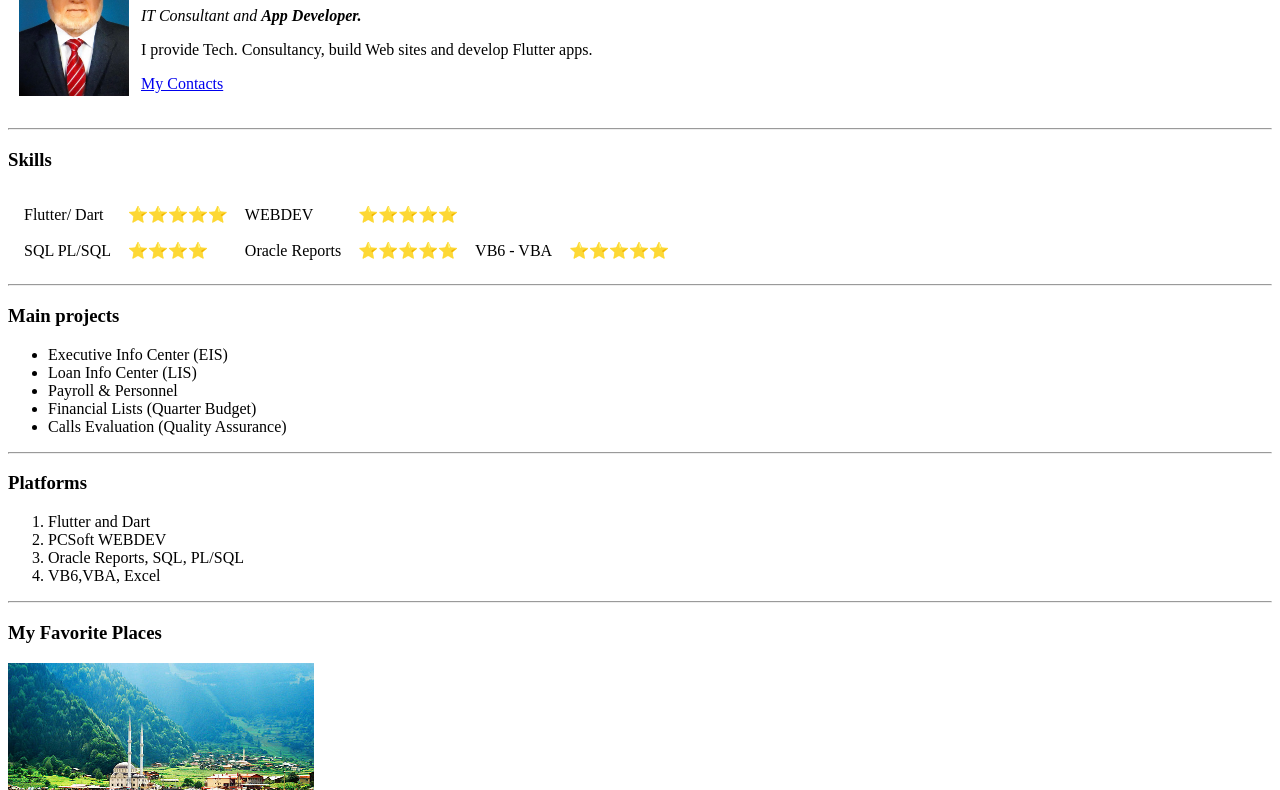
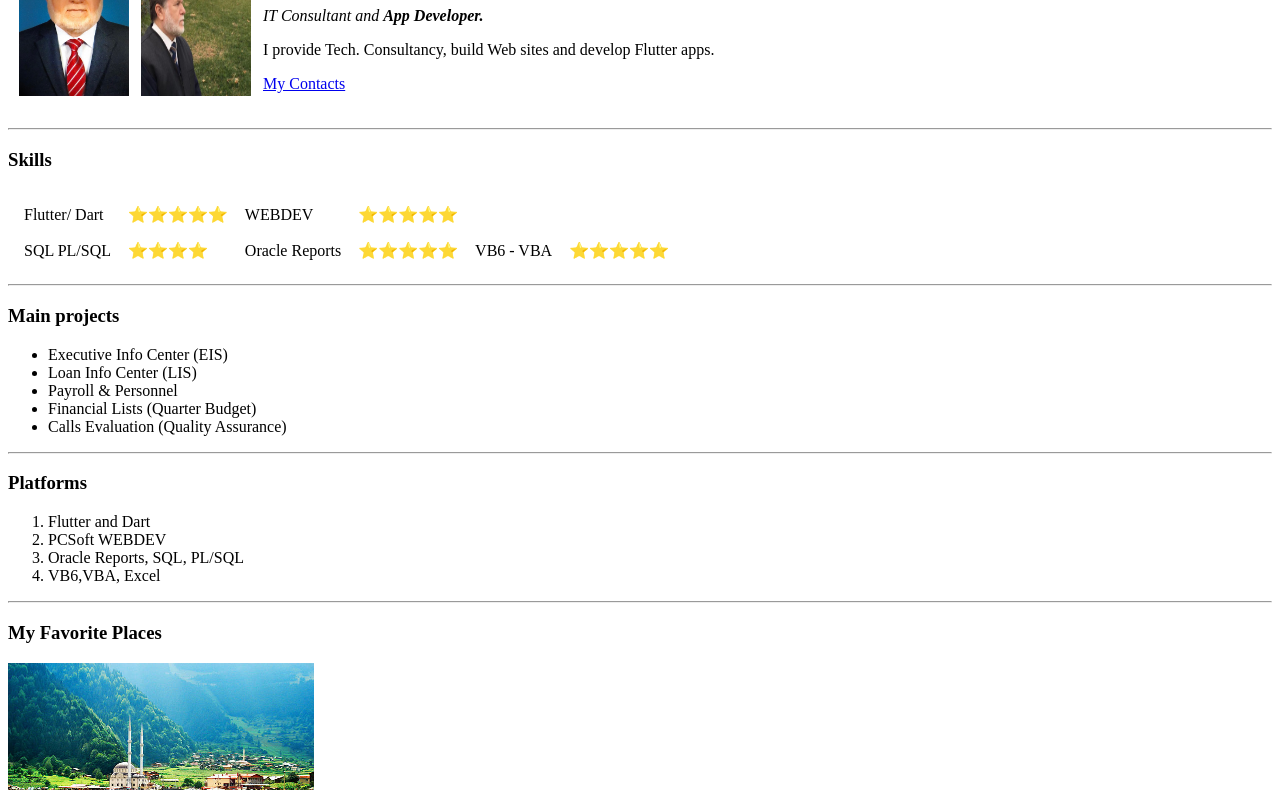
Before and after one commit to salahbeidas/cv, a plain HTML site: page index.html in a window 1280 px wide. Shown: the part 92-882 px from the top of the page. Drawn offline with Linux system fonts and the light colour scheme.

Commit message:
Add files via upload

```diff
--- a/index.html
+++ b/index.html
@@ -10,6 +10,7 @@
   <table cellspacing="10">
     <tr>
       <td> <img src="salah1.jpeg" width="110" height="160" alt="N.A."></td>
+        <td> <img src="salah.png" width="110" height="160" alt="N.A."></td>
       <td>
         <h1>Salah A. Beidas</h1>
         <p><em>IT Consultant and <strong>App Developer.</strong></em></p>
```
